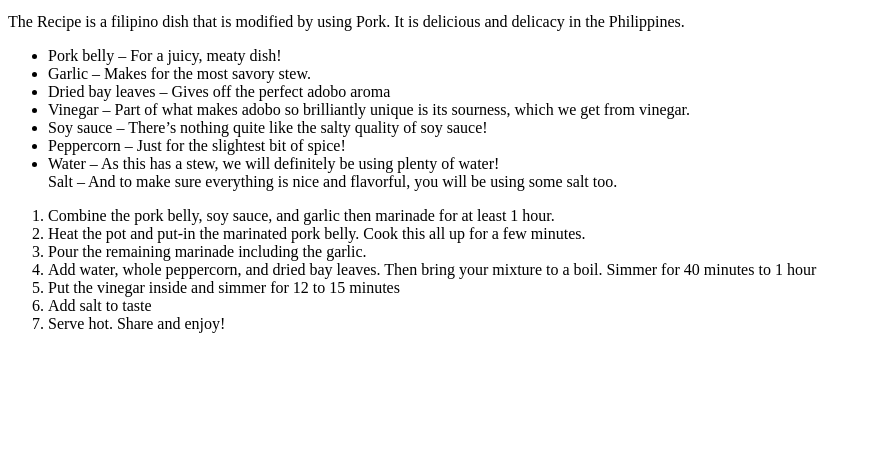
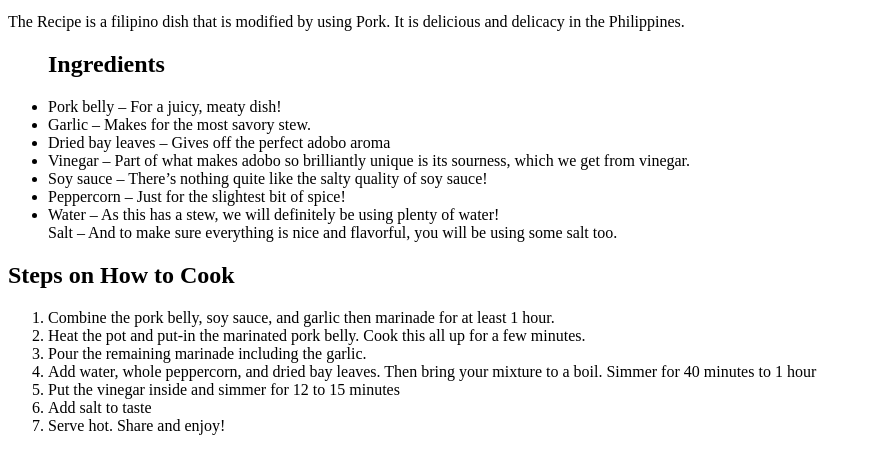
Before and after one commit to kokozie/odin-recipes, a plain HTML site: page recipes/pork-adobo.html in a window 1280 px wide. Shown: the part 101-574 px from the top of the page, without its empty margins (0-872 px from the left). Drawn offline with Linux system fonts and the light colour scheme.

Commit message:
Add h2 Ingedients for better readability

```diff
--- a/recipes/pork-adobo.html
+++ b/recipes/pork-adobo.html
@@ -13,6 +13,7 @@
       delicious and delicacy in the Philippines.
     </p>
     <ul>
+        <h2>Ingredients</h2>
       <li>Pork belly – For a juicy, meaty dish!</li>
       <li>Garlic – Makes for the most savory stew.</li>
       <li>Dried bay leaves – Gives off the perfect adobo aroma</li>
@@ -27,6 +28,7 @@
       <li>Water – As this has a stew, we will definitely be using plenty of water!</li>
     </li> Salt – And to make sure everything is nice and flavorful, you will be using some salt too.</li>
     </ul>
+    <h2>Steps on How to Cook</h2>
     <ol start="1">
         <li>Combine the pork belly, soy sauce, and garlic then marinade for at least 1 hour.
         <li>Heat the pot and put-in the marinated pork belly. Cook this all up for a few minutes.</li>
```
